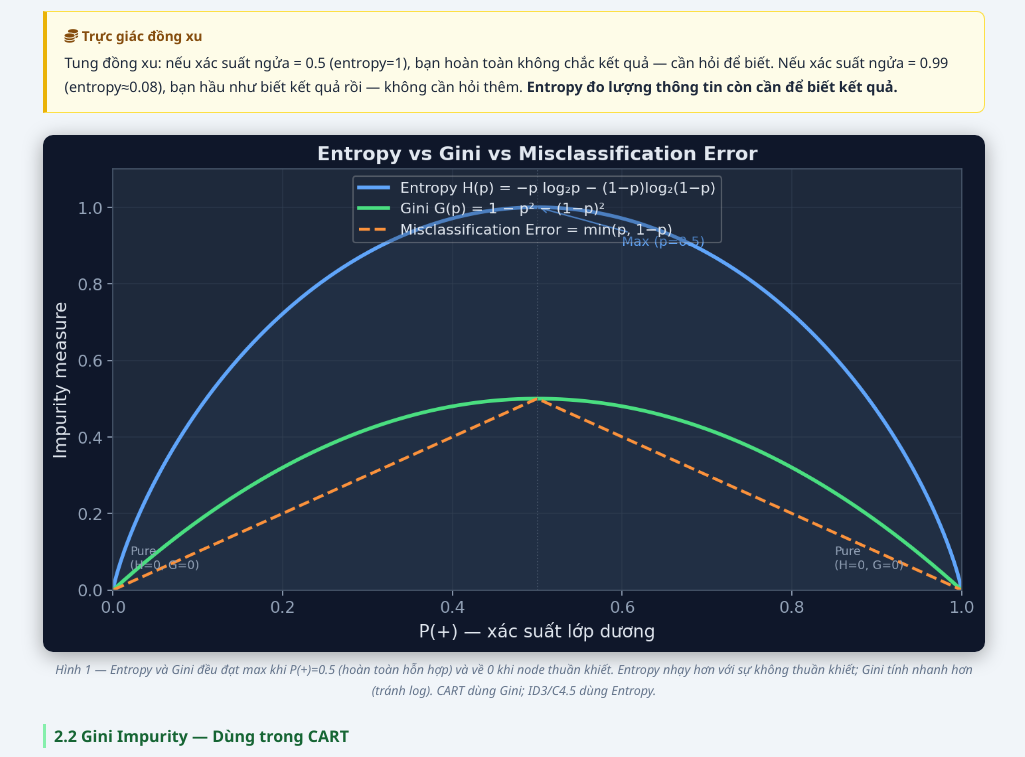
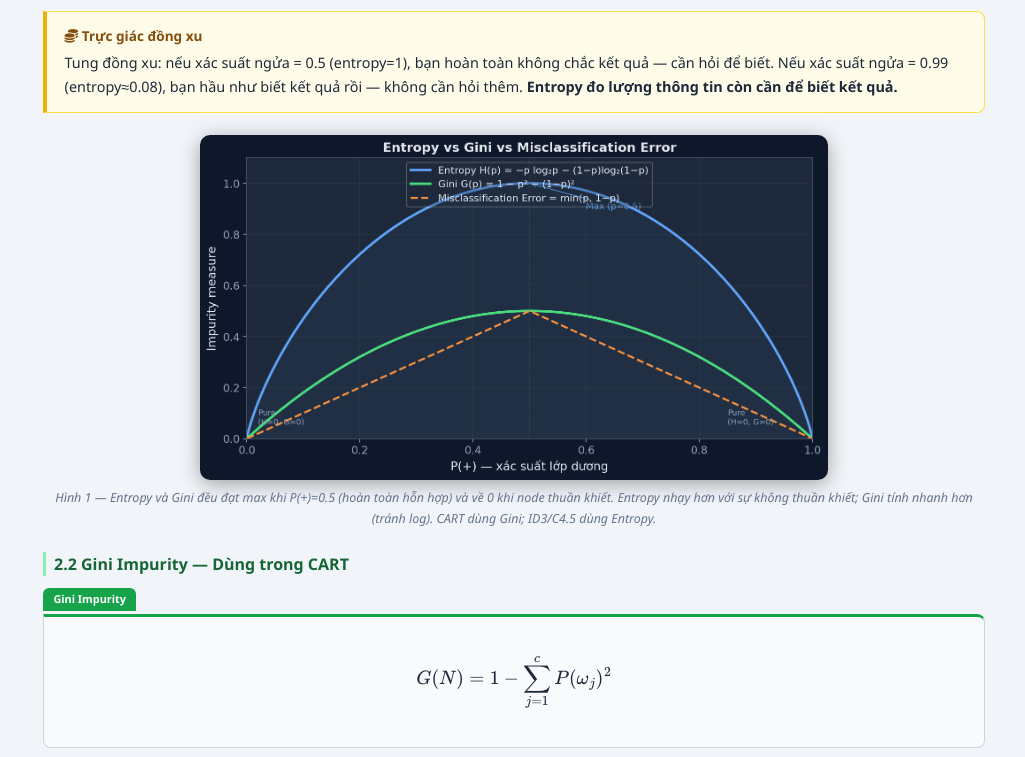
Before and after one commit to truongnh28/simulation, a website: page MLA/dtree.html in a window 1280 px wide. Shown: the part 1343-2100 px from the top of the page, without its empty margins (255-1280 px from the left). Drawn offline with nearby package versions, Linux system fonts and the light colour scheme.

Commit message:
scale image

```diff
--- a/MLA/dtree.html
+++ b/MLA/dtree.html
@@ -94,7 +94,7 @@ strong{color:#1e293b}
 
 @media(max-width:768px){#sidebar{display:none}#main{margin-left:0;max-width:100%;padding:1rem}}
 .fig-wrap{text-align:center;margin:1.4rem 0}
-.fig-wrap img{max-width:100%;width:100%;border-radius:10px;box-shadow:0 4px 20px rgba(0,0,0,.35);display:block;margin:0 auto}
+.fig-wrap img{max-width:66.67%;width:66.67%;border-radius:10px;box-shadow:0 4px 20px rgba(0,0,0,.35);display:block;margin:0 auto}
 .fig-cap{font-size:.78rem;color:#64748b;margin-top:.5rem;font-style:italic}
 </style>
 </head>
```
Also changed, not shown: MLA/knn.html (+1 -1 lines), MLA/nn.html (+1 -1 lines).
